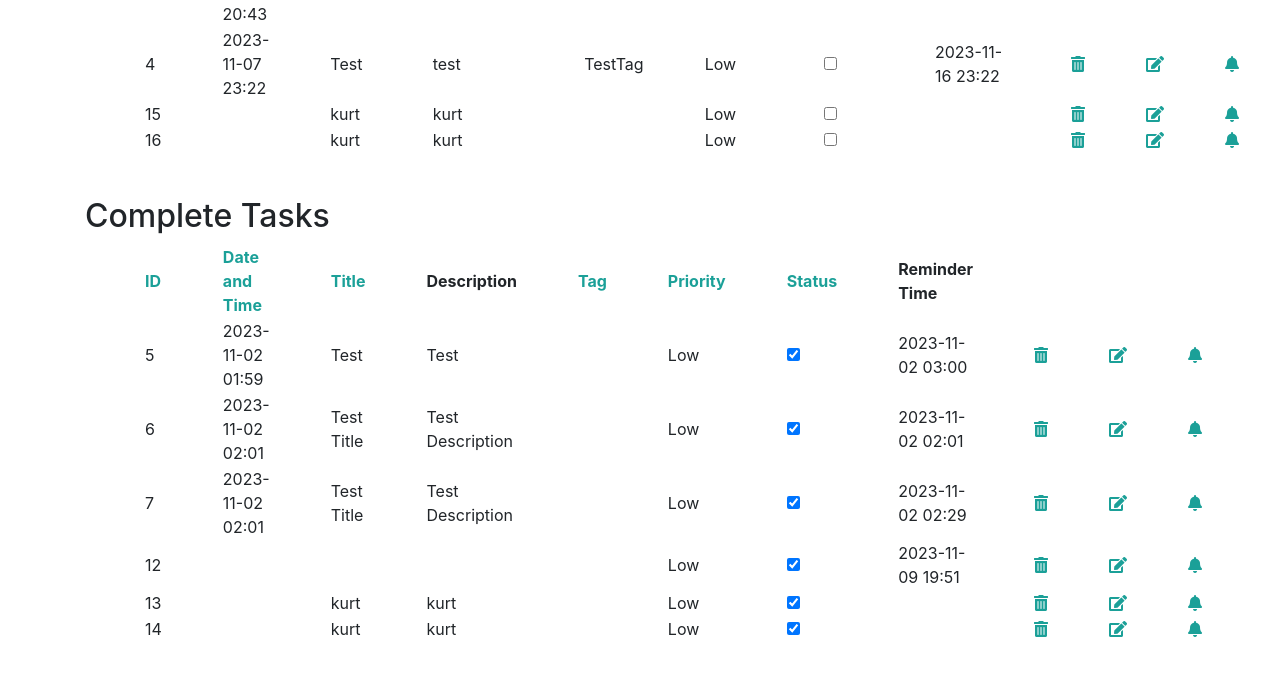
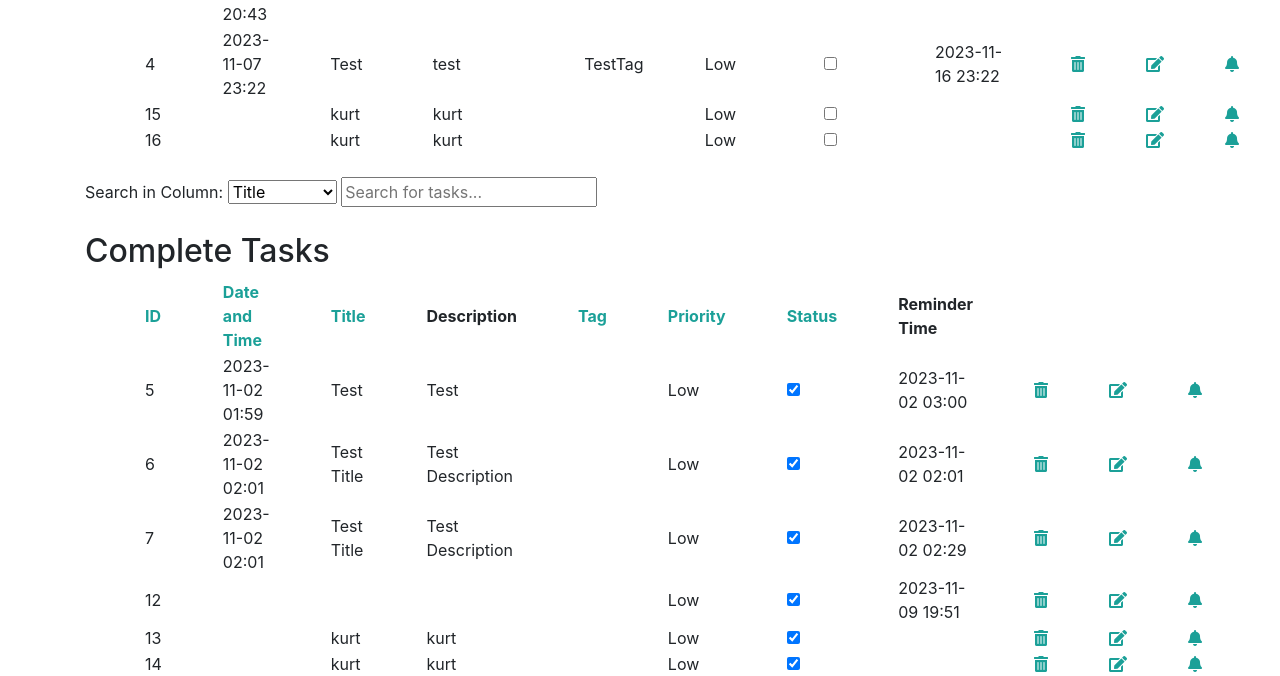
Before and after one commit to kaitlyntorres/2-DO, a Flask app: page / in a window 1280 px wide. Shown: the part 545-1221 px from the top of the page. Run offline with Flask 3, Linux system fonts and the light colour scheme; a user stored in the database is signed in; some libraries are stand-ins or nearby versions.

Commit message:
updated search

```diff
--- a/2-DO-main/Website Code/website/static/home.js
+++ b/2-DO-main/Website Code/website/static/home.js
@@ -116,7 +116,7 @@ function searchTasks() {
     var input, filter, table, tr, td, i, txtValue;
     input = document.getElementById("taskSearch");
     filter = input.value.toUpperCase();
-    table = document.getElementById("task-table");
+    table = document.getElementById("task-table1");
     tr = table.getElementsByTagName("tr");
 
     for (i = 0; i < tr.length; i++) {
--- a/2-DO-main/Website Code/website/templates/home.html
+++ b/2-DO-main/Website Code/website/templates/home.html
@@ -17,12 +17,10 @@
     <option value="priority">Priority</option>
     <!--<option value="status">Status</option>--> <!-- Will fix this for later-->
   </select>
-  <input type="text" id="taskSearch" placeholder="Search for tasks..." onkeyup="searchTasks()">
+  <input type="text" id="taskSearch" placeholder="Search for tasks..." onkeyup="searchTasks('task-table1')">
 </div>
 <!--<button id="helpButton" class="btn btn-primary" onclick="showHelpPage()">Help</button>-->
-
 <br>
-
 <ul class="list-group list-group-flush" id="tasks">
   <div id="incomplete-tasks">
     <h2>Incomplete Tasks</h2>
@@ -89,6 +87,19 @@
   </table>
   </div>
   <br>
+  <!-- SEARCH BAR -->
+  <div class="search-container">
+    <label for="columnSelect">Search in Column:</label>
+    <select id="columnSelect" name="columnSelect" onchange="changeSearchColumn()">
+      <option value="title">Title</option>
+      <option value="description">Description</option>
+      <option value="tag">Tag</option>
+      <option value="priority">Priority</option>
+      <!--<option value="status">Status</option>--> <!-- Will fix this for later-->
+    </select>
+    <input type="text" id="taskSearch" placeholder="Search for tasks..." onkeyup="searchTasks('task-table2')">
+  </div>
+  <!--<button id="helpButton" class="btn btn-primary" onclick="showHelpPage()">Help</button>-->
   <div id="complete-tasks">
     <h2>Complete Tasks</h2>
     <table class="searchable sortable" id="task-table2">
```
Also changed, not shown: 2-DO-main/Website Code/instance/database.db, 1 other file.
